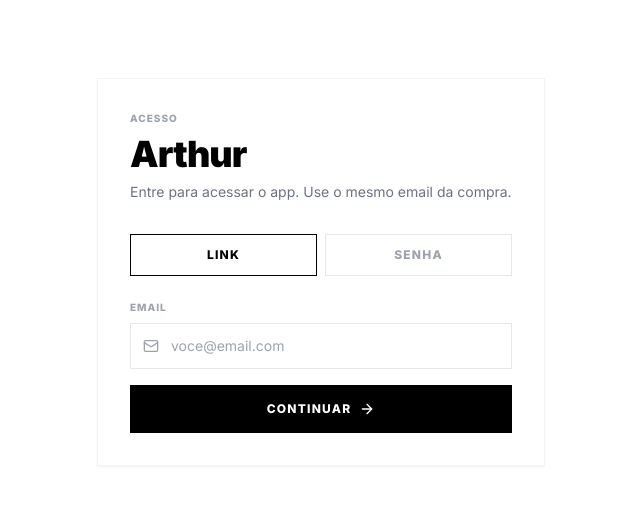
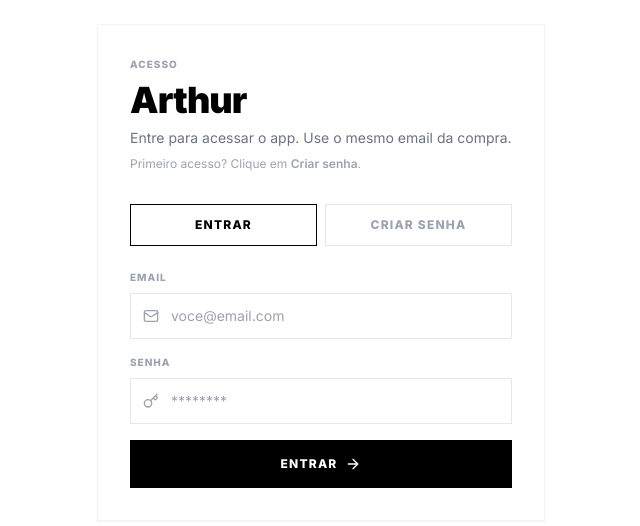
Before and after one commit to LeandroManique/protocolo2026, a React (Vite) app: page / in a window 1280 px wide. Shown: the part 128-654 px from the top of the page, without its empty margins (319-959 px from the left). Built offline with nearby package versions, Linux system fonts and the light colour scheme; no server answers.

Commit message:
Simplify auth to email and password only

```diff
--- a/components/AuthScreen.tsx
+++ b/components/AuthScreen.tsx
@@ -1,45 +1,37 @@
-import React, { useState } from "react";
+import React, { useEffect, useState } from "react";
 import { Mail, Key, ArrowRight, CheckCircle, AlertTriangle } from "lucide-react";
 import { supabase } from "../services/supabaseClient";
 
 const AuthScreen: React.FC = () => {
-  const [mode, setMode] = useState<"magic" | "password">("magic");
+  const [mode, setMode] = useState<"signin" | "signup">("signin");
   const [email, setEmail] = useState("");
   const [password, setPassword] = useState("");
-  const [isSignUp, setIsSignUp] = useState(false);
+  const [confirmPassword, setConfirmPassword] = useState("");
   const [loading, setLoading] = useState(false);
   const [message, setMessage] = useState<{ type: "ok" | "error"; text: string } | null>(null);
 
-  const handleMagicLink = async () => {
-    if (!email.trim()) {
-      setMessage({ type: "error", text: "Informe seu email." });
-      return;
+  useEffect(() => {
+    setMessage(null);
+    if (mode === "signin") {
+      setConfirmPassword("");
     }
-    setLoading(true);
-    setMessage(null);
-    const { error } = await supabase.auth.signInWithOtp({
-      email: email.trim(),
-      options: { emailRedirectTo: window.location.origin },
-    });
-    setLoading(false);
-    if (error) {
-      setMessage({ type: "error", text: error.message });
-      return;
-    }
-    setMessage({ type: "ok", text: "Link enviado. Verifique seu email." });
-  };
+  }, [mode]);
 
   const handlePassword = async () => {
     if (!email.trim() || !password) {
       setMessage({ type: "error", text: "Preencha email e senha." });
       return;
     }
+    if (mode === "signup" && password !== confirmPassword) {
+      setMessage({ type: "error", text: "As senhas nao conferem." });
+      return;
+    }
     setLoading(true);
     setMessage(null);
-    const authFn = isSignUp
-      ? supabase.auth.signUp({ email: email.trim(), password })
-      : supabase.auth.signInWithPassword({ email: email.trim(), password });
-    const { error } = await authFn;
+    const { error } =
+      mode === "signup"
+        ? await supabase.auth.signUp({ email: email.trim(), password })
+        : await supabase.auth.signInWithPassword({ email: email.trim(), password });
     setLoading(false);
     if (error) {
       setMessage({ type: "error", text: error.message });
@@ -47,7 +39,10 @@ const AuthScreen: React.FC = () => {
     }
     setMessage({
       type: "ok",
-      text: isSignUp ? "Conta criada. Verifique seu email." : "Login realizado.",
+      text:
+        mode === "signup"
+          ? "Senha criada. Confirme seu email para acessar."
+          : "Login realizado.",
     });
   };
 
@@ -62,24 +57,27 @@ const AuthScreen: React.FC = () => {
           <p className="text-gray-500 text-sm mt-2">
             Entre para acessar o app. Use o mesmo email da compra.
           </p>
+          <p className="text-gray-400 text-xs mt-2">
+            Primeiro acesso? Clique em <span className="font-semibold">Criar senha</span>.
+          </p>
         </div>
 
         <div className="flex gap-2 mb-6">
           <button
-            onClick={() => setMode("magic")}
+            onClick={() => setMode("signin")}
             className={`flex-1 text-xs font-bold uppercase tracking-widest py-3 border ${
-              mode === "magic" ? "border-black text-black" : "border-gray-200 text-gray-400"
+              mode === "signin" ? "border-black text-black" : "border-gray-200 text-gray-400"
             }`}
           >
-            Link
+            Entrar
           </button>
           <button
-            onClick={() => setMode("password")}
+            onClick={() => setMode("signup")}
             className={`flex-1 text-xs font-bold uppercase tracking-widest py-3 border ${
-              mode === "password" ? "border-black text-black" : "border-gray-200 text-gray-400"
+              mode === "signup" ? "border-black text-black" : "border-gray-200 text-gray-400"
             }`}
           >
-            Senha
+            Criar senha
           </button>
         </div>
 
@@ -100,36 +98,46 @@ const AuthScreen: React.FC = () => {
             </div>
           </div>
 
-          {mode === "password" && (
+          <div>
+            <label className="text-[10px] font-bold uppercase tracking-widest text-gray-400 mb-2 block">
+              Senha
+            </label>
+            <div className="flex items-center border border-gray-200 px-3 py-3">
+              <Key className="w-4 h-4 text-gray-400" />
+              <input
+                type="password"
+                value={password}
+                onChange={(event) => setPassword(event.target.value)}
+                placeholder="********"
+                className="ml-3 flex-1 outline-none text-sm"
+              />
+            </div>
+          </div>
+
+          {mode === "signup" && (
             <div>
               <label className="text-[10px] font-bold uppercase tracking-widest text-gray-400 mb-2 block">
-                Senha
+                Confirmar senha
               </label>
               <div className="flex items-center border border-gray-200 px-3 py-3">
                 <Key className="w-4 h-4 text-gray-400" />
                 <input
                   type="password"
-                  value={password}
-                  onChange={(event) => setPassword(event.target.value)}
+                  value={confirmPassword}
+                  onChange={(event) => setConfirmPassword(event.target.value)}
                   placeholder="********"
                   className="ml-3 flex-1 outline-none text-sm"
                 />
               </div>
-              <button
-                onClick={() => setIsSignUp((prev) => !prev)}
-                className="mt-2 text-[10px] font-bold uppercase tracking-widest text-gray-400"
-              >
-                {isSignUp ? "Ja tenho conta" : "Criar conta"}
-              </button>
             </div>
           )}
 
           <button
-            onClick={mode === "magic" ? handleMagicLink : handlePassword}
+            onClick={handlePassword}
             disabled={loading}
             className="w-full bg-black text-white py-4 text-xs font-bold uppercase tracking-widest flex items-center justify-center gap-2 disabled:opacity-60"
           >
-            {loading ? "Enviando..." : "Continuar"}
+            {loading ? "Enviando..." : mode === "signup" ? "Criar senha" : "Entrar"}
             <ArrowRight className="w-4 h-4" />
           </button>
         </div>
```
